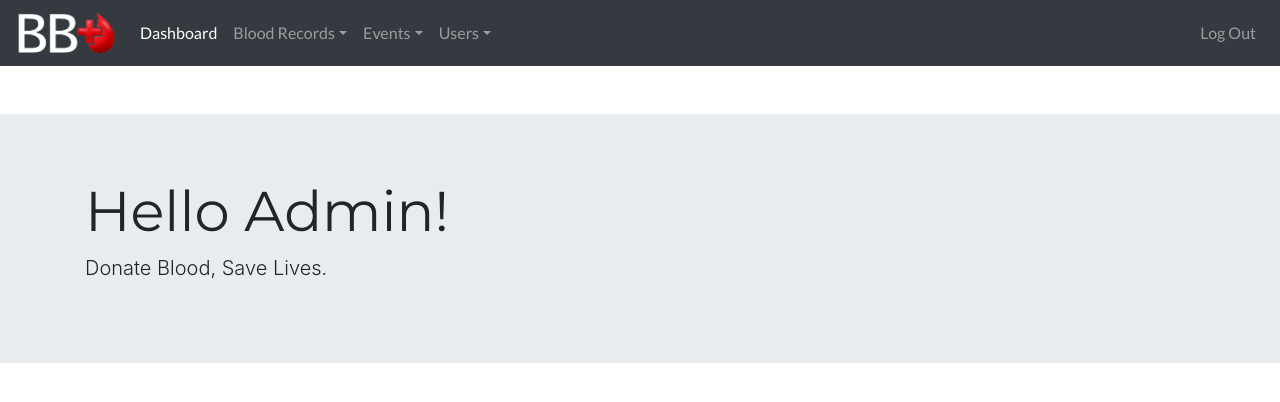
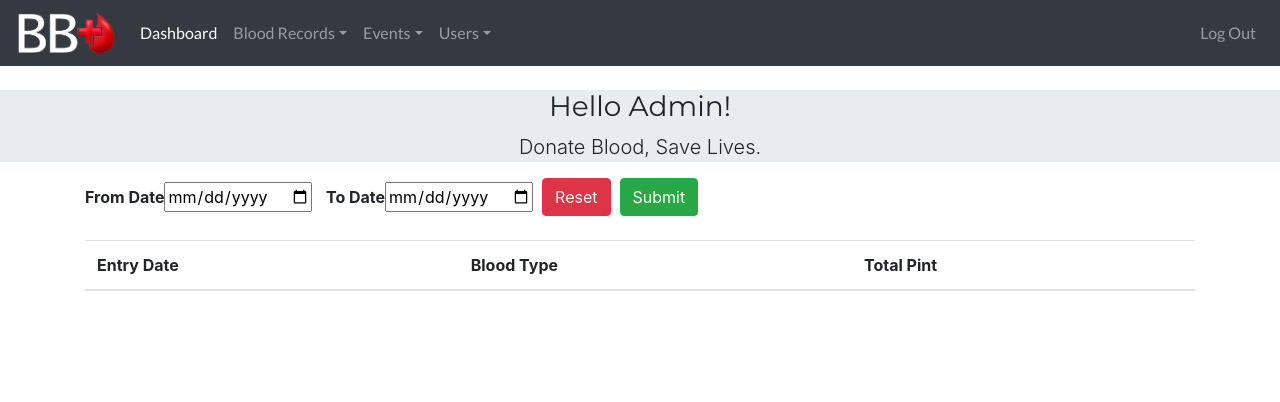
Before and after one commit to success-stha/SuccessAdminFront, an Angular app: page /home in a window 1280 px wide. Shown: the top 402 px of the page. Built offline with nearby package versions, Linux system fonts and the light colour scheme.

Commit message:
new codes added

```diff
--- a/src/app/components/event/add-event/add-event.component.ts
+++ b/src/app/components/event/add-event/add-event.component.ts
@@ -3,6 +3,7 @@ import { Event } from '../../../models/Event'
 import { EventService } from '../../../services/eventService/event.service';
 import { Router } from '@angular/router';
 import { HttpClient } from '@angular/common/http';
+
 
 @Component({
   selector: 'app-add-event',
@@ -14,7 +15,8 @@ export class AddEventComponent implements OnInit {
   public event: Event;
   public eventType: String;
 
-  constructor(private eventService: EventService, private router: Router, private http: HttpClient) { }
+  constructor(private eventService: EventService, private router: Router, private http: HttpClient) {
+  }
 
   ngOnInit() {
     this.event = this.eventService.getter();
--- a/src/app/components/home/home.component.html
+++ b/src/app/components/home/home.component.html
@@ -1,8 +1,40 @@
 <br>
+<div style="background-color:#E9ECEF;" align="center">
+  <h3>Hello Admin!</h3>
+  <p class="lead">Donate Blood, Save Lives.</p>
+</div>
+
+<div class="container">
+  <form class="form-horizontal" #f="ngForm" (ngSubmit)="filter(f)">
+    <div class="control-group">
+      <!--
+            {{f.value | json}} -->
+      <div class="controls form-inline" id="sandbox-container">
+        <label for="fromDate"><b>From Date</b></label>
+        <input type="date" name="fromDate" ngModel placeholder="dd/mm/yyyy"> &nbsp; &nbsp; <label for="toDate"><b>To Date</b></label>
+        <input type="date" name="toDate" ngModel placeholder="dd/mm/yyyy">
+        <label class="control-label"></label>
+        &nbsp;&nbsp;<button class="btn btn-danger" type="reset">Reset</button>&nbsp;&nbsp;
+        <button class="btn btn-success" type="submit">Submit</button>
+      </div>
+    </div>
+  </form>
+</div>
+
 <br>
-<div class="jumbotron jumbotron-fluid">
-    <div class="container">
-      <h1 class="display-4">Hello Admin!</h1>
-      <p class="lead">Donate Blood, Save Lives.</p>
-    </div>
-  </div>
+<div class="container">
+  <table class="table table-striped">
+    <thead>
+      <th>Entry Date</th>
+      <th>Blood Type</th>
+      <th>Total Pint</th>
+    </thead>
+    <tbody>
+      <tr *ngFor="let d of details">
+        <td>{{d.ENTRY_DATE}}</td>
+        <td>{{d.BLOOD_TYPE}}</td>
+        <td>{{d.SUM}}</td>
+      </tr>
+    </tbody>
+  </table>
+</div>
--- a/src/app/components/home/home.component.ts
+++ b/src/app/components/home/home.component.ts
@@ -1,4 +1,5 @@
 import { Component, OnInit } from '@angular/core';
+import { HttpClient } from '@angular/common/http';
 
 @Component({
   selector: 'app-home',
@@ -6,9 +7,20 @@ import { Component, OnInit } from '@angular/core';
   styleUrls: ['./home.component.css']
 })
 export class HomeComponent implements OnInit {
-
-  constructor() { }
+public details:any;
+  constructor(private http:HttpClient) { }
 
   ngOnInit() {
   }
+
+
+filter(f)
+{
+console.log(f.value.fromDate);
+  this.http.get("http://localhost:8080/filter/"+ f.value.fromDate+"/"+f.value.toDate)
+.subscribe(
+  (res) =>{ console.log(res);
+  this.details=res;}
+)
 }
+}
--- a/src/app/components/user/view-user/view-user.component.html
+++ b/src/app/components/user/view-user/view-user.component.html
@@ -9,7 +9,7 @@
             <th>District</th>
             <th>Address</th>
             <th>Gender</th>
-            <th>bloodGroup</th>
+            <th>Blood Group</th>
             <th>Phone Number</th>
             <th>Email</th>
             <th>Operations</th>
```
